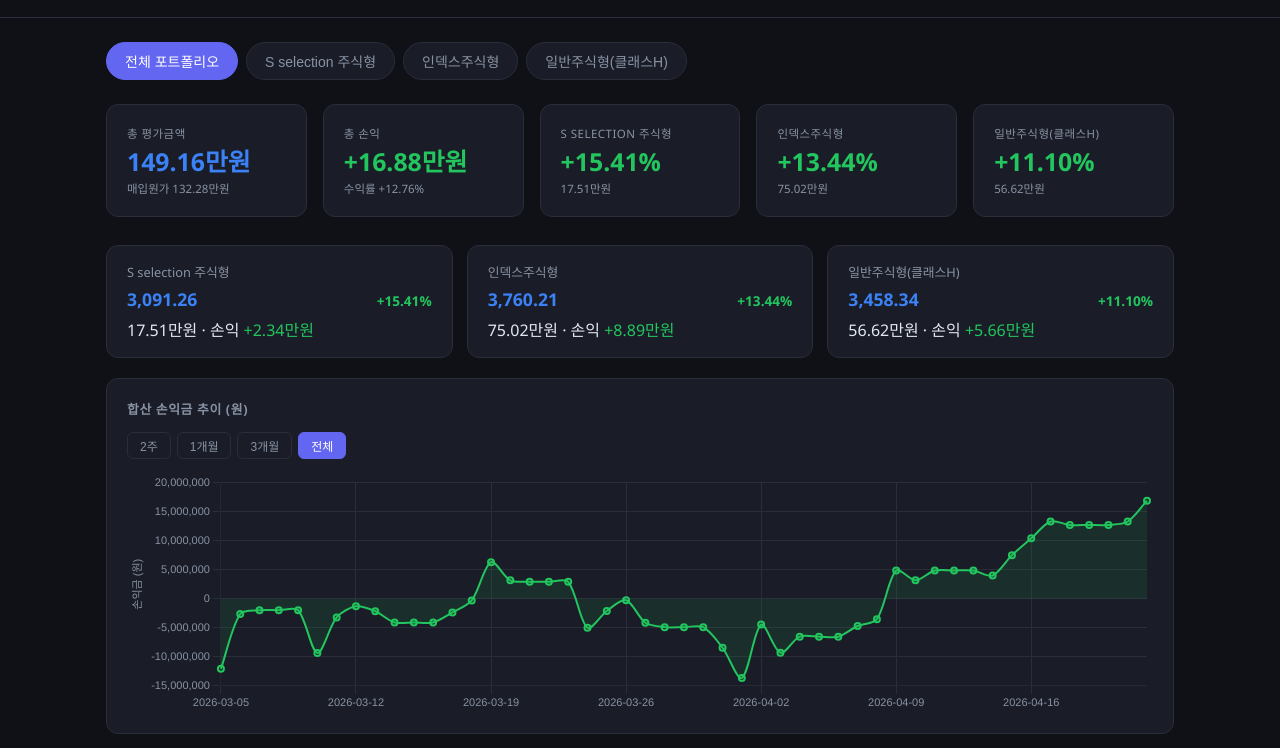
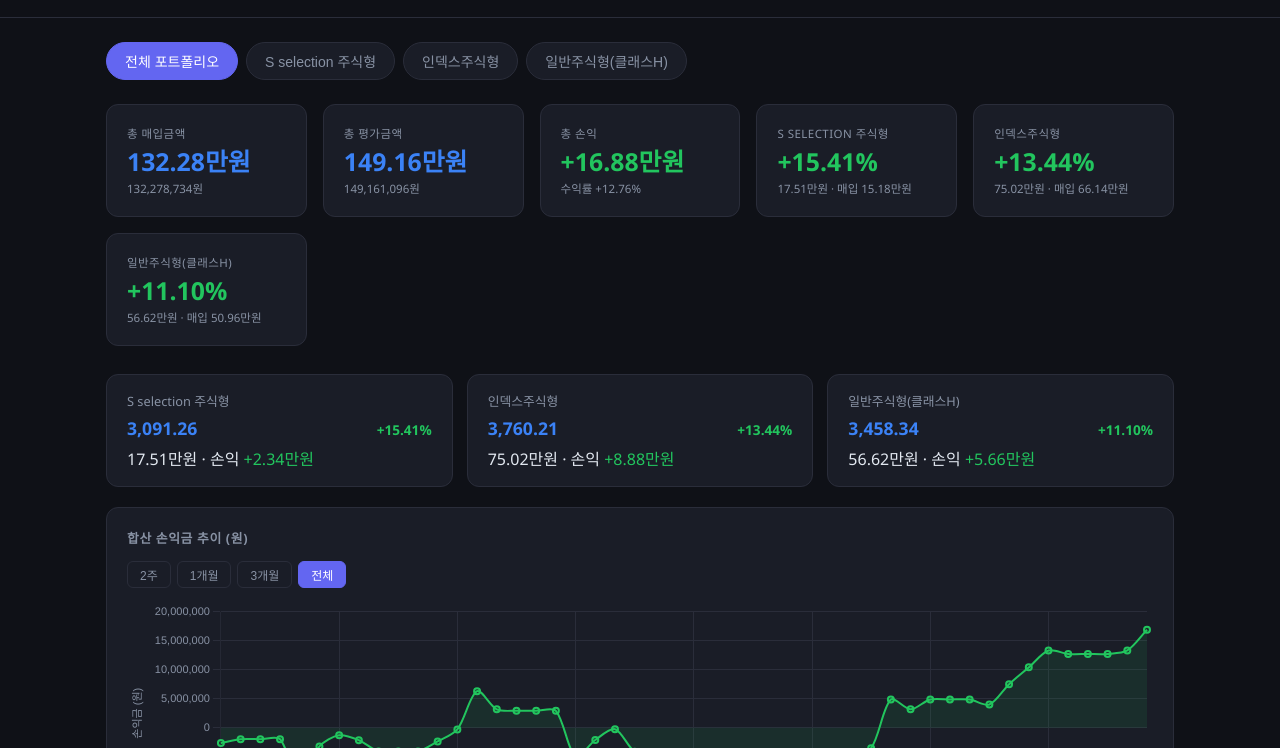
Before and after one commit to JasonPark5/irp-tracker, a website: page index.html in a window 1280 px wide. Shown: the part 52-800 px from the top of the page. Drawn offline with nearby package versions, Linux system fonts and the light colour scheme.

Commit message:
feat: 총 매입금액 KPI 추가, 데이터 purchaseDate 이후부터 표시

```diff
--- a/config/products.json
+++ b/config/products.json
@@ -9,6 +9,7 @@
       "purchasePrice": 2678.42,
       "purchaseDate": "2026-03-06",
       "units": 5665911,
+      "totalInvested": 15175688,
       "currency": "KRW"
     },
     {
@@ -20,6 +21,7 @@
       "purchasePrice": 3314.85,
       "purchaseDate": "2026-03-06",
       "units": 19952129,
+      "totalInvested": 66139368,
       "currency": "KRW"
     },
     {
@@ -31,6 +33,7 @@
       "purchasePrice": 3112.74,
       "purchaseDate": "2026-03-06",
       "units": 16372623,
+      "totalInvested": 50963678,
       "currency": "KRW"
     }
   ]
--- a/index.html
+++ b/index.html
@@ -110,27 +110,28 @@ function renderPortfolio() {
   const view = $('view');
 
   // KPI 계산
-  let totalCost=0, totalEval=0, latestDate='';
+  let totalInvestedSum=0, totalEval=0, latestDate='';
   const productStats = products.map((p, i) => {
-    const h = p.history;
+    const h = p.history.filter(x => x.date >= p.purchaseDate); // purchaseDate 이후만
     if (!h.length) return null;
     const latest = h[h.length-1];
-    const cost = evalAmt(p.purchasePrice, p.units);
+    const invested = p.totalInvested || evalAmt(p.purchasePrice, p.units);
     const eval_ = evalAmt(latest.price, p.units);
     const ret = (latest.price - p.purchasePrice) / p.purchasePrice * 100;
     if (latest.date > latestDate) latestDate = latest.date;
-    totalCost += cost; totalEval += eval_;
-    return { product: p, latest, cost, eval_, ret, color: PALETTE[i % PALETTE.length] };
+    totalInvestedSum += invested; totalEval += eval_;
+    return { product: p, history: h, latest, invested, eval_, ret, color: PALETTE[i % PALETTE.length] };
   }).filter(Boolean);
 
-  const totalProfit = totalEval - totalCost;
-  const totalRet = totalCost ? (totalProfit / totalCost) * 100 : 0;
+  const totalProfit = totalEval - totalInvestedSum;
+  const totalRet = totalInvestedSum ? (totalProfit / totalInvestedSum) * 100 : 0;
 
   $('last-updated').textContent = latestDate ? `마지막 업데이트: ${latestDate}` : '';
 
-  // 공통 날짜 축 (모든 상품 합집합)
+  // 공통 날짜 축 — 가장 이른 purchaseDate 이후만
+  const minPurchaseDate = products.reduce((m, p) => p.purchaseDate < m ? p.purchaseDate : m, '9999');
   const dateSet = new Set();
-  products.forEach(p => p.history.forEach(h => dateSet.add(h.date)));
+  products.forEach(p => p.history.filter(h => h.date >= p.purchaseDate).forEach(h => dateSet.add(h.date)));
   const allDates = [...dateSet].sort();
   const filtered = periodDays ? allDates.filter(d => {
     const cut = new Date(); cut.setDate(cut.getDate()-periodDays);
@@ -165,9 +166,14 @@ function renderPortfolio() {
   const kpi = $('kpi-grid');
   kpi.innerHTML = `
     <div class="kpi-card">
+      <div class="label">총 매입금액</div>
+      <div class="value neutral">${fmtM(totalInvestedSum)}</div>
+      <div class="sub">${Math.round(totalInvestedSum).toLocaleString('ko-KR')}원</div>
+    </div>
+    <div class="kpi-card">
       <div class="label">총 평가금액</div>
       <div class="value neutral">${fmtM(totalEval)}</div>
-      <div class="sub">매입원가 ${fmtM(totalCost)}</div>
+      <div class="sub">${Math.round(totalEval).toLocaleString('ko-KR')}원</div>
     </div>
     <div class="kpi-card">
       <div class="label">총 손익</div>
@@ -178,22 +184,24 @@ function renderPortfolio() {
     <div class="kpi-card">
       <div class="label">${s.product.name}</div>
       <div class="value ${s.ret>=0?'positive':'negative'}">${s.ret>=0?'+':''}${fmt(s.ret)}%</div>
-      <div class="sub">${fmtM(s.eval_)}</div>
+      <div class="sub">${fmtM(s.eval_)} · 매입 ${fmtM(s.invested)}</div>
     </div>`).join('')}
   `;
 
   // 상품 미니 카드
   const cards = $('product-cards');
-  cards.innerHTML = productStats.map((s, i) => `
+  cards.innerHTML = productStats.map((s, i) => {
+    const pl = s.eval_ - s.invested;
+    return `
     <div class="product-card" onclick="switchTab(${i})">
       <div class="pc-name">${s.product.name}</div>
       <div class="pc-row">
         <span class="pc-val neutral">${fmt(s.latest.price)}</span>
         <span class="pc-ret ${s.ret>=0?'positive':'negative'}">${s.ret>=0?'+':''}${fmt(s.ret)}%</span>
       </div>
-      <div class="sub" style="margin-top:6px">${fmtM(s.eval_)} · 손익 <span class="${s.eval_-s.cost>=0?'positive':'negative'}">${s.eval_-s.cost>=0?'+':''}${fmtM(s.eval_-s.cost)}</span></div>
-    </div>
-  `).join('');
+      <div class="sub" style="margin-top:6px">${fmtM(s.eval_)} · 손익 <span class="${pl>=0?'positive':'negative'}">${pl>=0?'+':''}${fmtM(pl)}</span></div>
+    </div>`;
+  }).join('');
 
   // 기간 버튼
   $('view').querySelectorAll('.period-btn').forEach(btn => {
@@ -205,7 +213,7 @@ function renderPortfolio() {
   const totalPlData = filtered.map(date => {
     let total = 0, allFound = false;
     for (const s of productStats) {
-      const h = s.product.history.find(x => x.date === date);
+      const h = s.history.find(x => x.date === date);
       if (h) { total += evalAmt(h.price - s.product.purchasePrice, s.product.units); allFound = true; }
     }
     return allFound ? Math.round(total) : null;
@@ -233,7 +241,7 @@ function renderPortfolio() {
   const retDatasets = productStats.map(s => ({
     label: s.product.name,
     data: filtered.map(date => {
-      const h = s.product.history.find(x => x.date === date);
+      const h = s.history.find(x => x.date === date);
       return h ? +((h.price - s.product.purchasePrice) / s.product.purchasePrice * 100).toFixed(2) : null;
     }),
     borderColor: s.color, backgroundColor: s.color + '20',
@@ -249,7 +257,7 @@ function renderPortfolio() {
   const plDatasets = productStats.map(s => ({
     label: s.product.name,
     data: filtered.map(date => {
-      const h = s.product.history.find(x => x.date === date);
+      const h = s.history.find(x => x.date === date);
       return h ? Math.round(evalAmt(h.price - s.product.purchasePrice, s.product.units)) : null;
     }),
     borderColor: s.color, backgroundColor: s.color + '20',
@@ -306,15 +314,16 @@ function renderProduct(idx) {
     </div>
   `;
 
-  if (!history.length) { $('kpi-grid').innerHTML = '<p style="color:var(--muted);padding:8px 0">데이터 없음</p>'; return; }
+  const historyFromPurchase = history.filter(h => h.date >= purchaseDate);
+  if (!historyFromPurchase.length) { $('kpi-grid').innerHTML = '<p style="color:var(--muted);padding:8px 0">데이터 없음</p>'; return; }
 
-  const filtered = filterByPeriod(history);
-  const latest = history[history.length-1];
-  const prev   = history.length > 1 ? history[history.length-2] : null;
+  const filtered = filterByPeriod(historyFromPurchase);
+  const latest = historyFromPurchase[historyFromPurchase.length-1];
+  const prev   = historyFromPurchase.length > 1 ? historyFromPurchase[historyFromPurchase.length-2] : null;
   const ret    = (latest.price - purchasePrice) / purchasePrice * 100;
   const eval_  = evalAmt(latest.price, units);
-  const cost   = evalAmt(purchasePrice, units);
-  const profit = eval_ - cost;
+  const invested = p.totalInvested || evalAmt(purchasePrice, units);
+  const profit = eval_ - invested;
   const dayChg = prev ? latest.price - prev.price : 0;
   const dayPct = prev ? dayChg / prev.price * 100 : 0;
   const days   = Math.round((new Date(latest.date) - new Date(purchaseDate)) / 86400000);
@@ -323,8 +332,9 @@ function renderProduct(idx) {
     <div class="kpi-card"><div class="label">현재 기준가</div><div class="value neutral">${fmt(latest.price)}</div><div class="sub">매입가 ${fmt(purchasePrice)}</div></div>
     <div class="kpi-card"><div class="label">전일 대비</div><div class="value ${dayChg>=0?'positive':'negative'}">${dayChg>=0?'+':''}${fmt(dayChg)}</div><div class="sub">${dayChg>=0?'+':''}${fmt(dayPct)}%</div></div>
     <div class="kpi-card"><div class="label">누적 수익률</div><div class="value ${ret>=0?'positive':'negative'}">${ret>=0?'+':''}${fmt(ret)}%</div><div class="sub">보유 ${days}일</div></div>
+    <div class="kpi-card"><div class="label">매입금액</div><div class="value neutral">${fmtM(invested)}</div><div class="sub">${Math.round(invested).toLocaleString('ko-KR')}원</div></div>
     <div class="kpi-card"><div class="label">평가금액</div><div class="value neutral">${fmtM(eval_)}</div><div class="sub">손익 <span class="${profit>=0?'positive':'negative'}">${profit>=0?'+':''}${fmtM(profit)}</span></div></div>
-    <div class="kpi-card"><div class="label">보유 좌수</div><div class="value neutral">${units.toLocaleString('ko-KR')}</div><div class="sub">매입원가 ${fmtM(cost)}</div></div>
+    <div class="kpi-card"><div class="label">보유 좌수</div><div class="value neutral">${units.toLocaleString('ko-KR')}</div><div class="sub">가중평균단가 ${fmt(purchasePrice)}</div></div>
   `;
 
   $('view').querySelectorAll('.period-btn').forEach(btn => {
@@ -362,7 +372,7 @@ function renderProduct(idx) {
     }}}
   });
 
-  $('history-tbody').innerHTML = [...history].reverse().map((h, i, arr) => {
+  $('history-tbody').innerHTML = [...historyFromPurchase].reverse().map((h, i, arr) => {
     const prevH = arr[i+1];
     const chg = prevH ? h.price - prevH.price : 0;
     const chgPct = prevH ? chg / prevH.price * 100 : 0;
```
